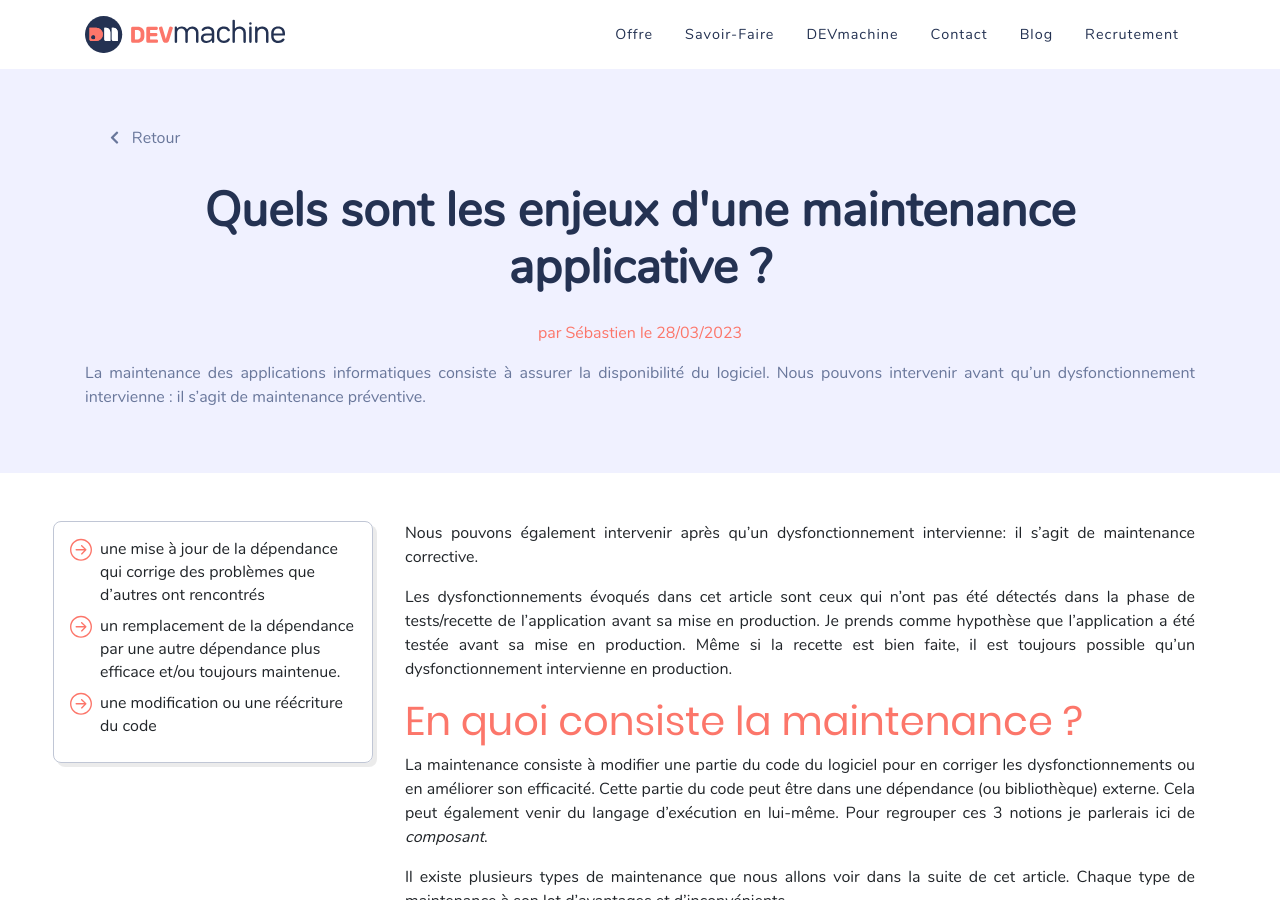
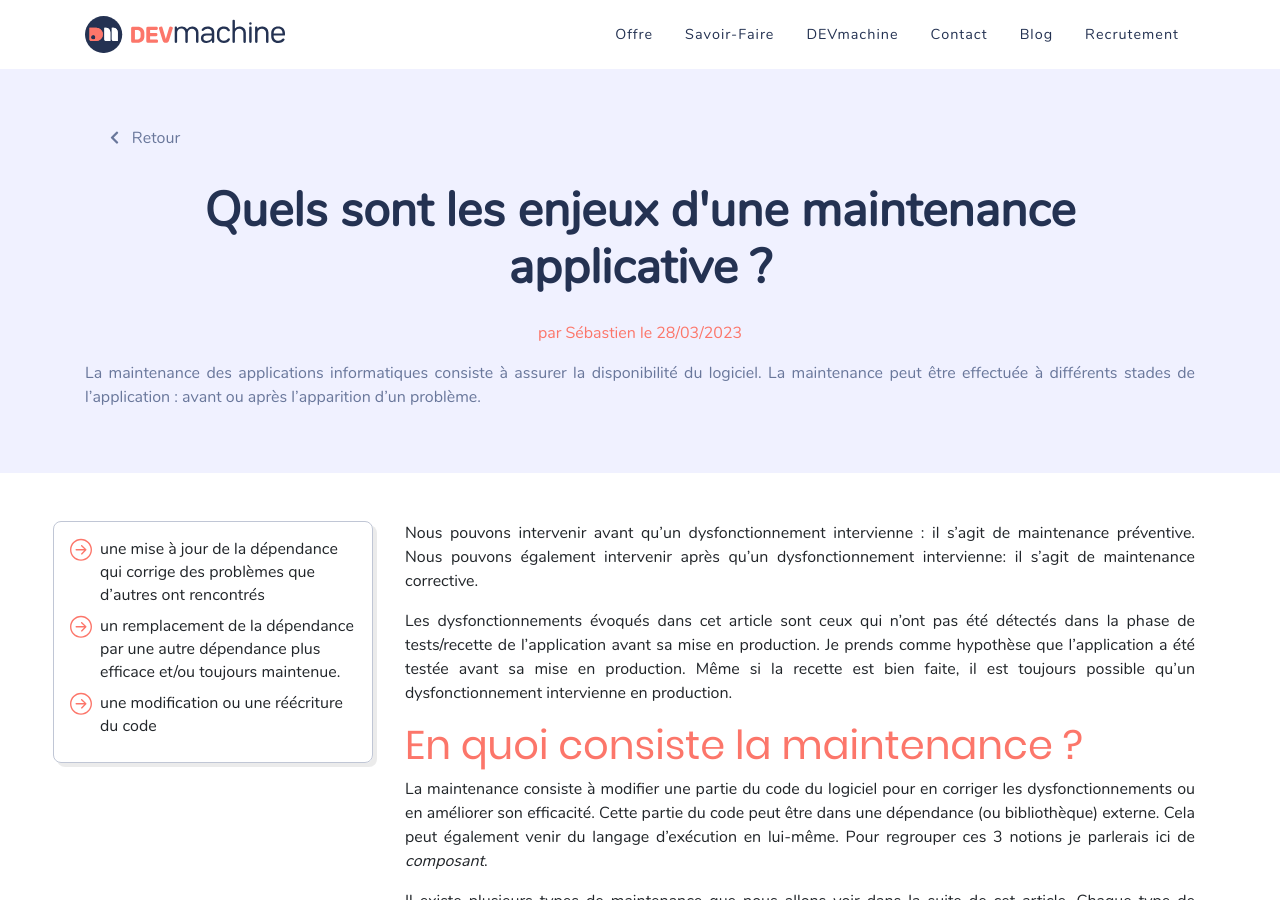
Before and after one commit to DEVmachine-fr/website, a Jekyll site: the page built from _posts/2023-03-28-maintenance-preventive-corrective.md, in a window 1280 px wide and 900 px high. Built offline with Jekyll 4.4.1, drawn with Linux system fonts in a browser that asks for light colours; nearby versions of some CDN libraries; some web fonts are replaced.

Commit message:
Ajout article blog sur les types de maintenances

```diff
--- a/_posts/2023-03-28-maintenance-preventive-corrective.md
+++ b/_posts/2023-03-28-maintenance-preventive-corrective.md
@@ -7,8 +7,9 @@
 
 
 La maintenance des applications informatiques consiste à assurer la disponibilité du logiciel.
+La maintenance peut être effectuée à différents stades de l'application : avant ou après l'apparition d'un problème.
+
 Nous pouvons intervenir avant qu'un dysfonctionnement intervienne : il s'agit de maintenance préventive.
-
 Nous pouvons également intervenir après qu'un dysfonctionnement intervienne: il s'agit de maintenance corrective.
 
 Les dysfonctionnements évoqués dans cet article sont ceux qui n'ont pas été détectés dans la phase de tests/recette de l'application avant sa mise en production.
```
